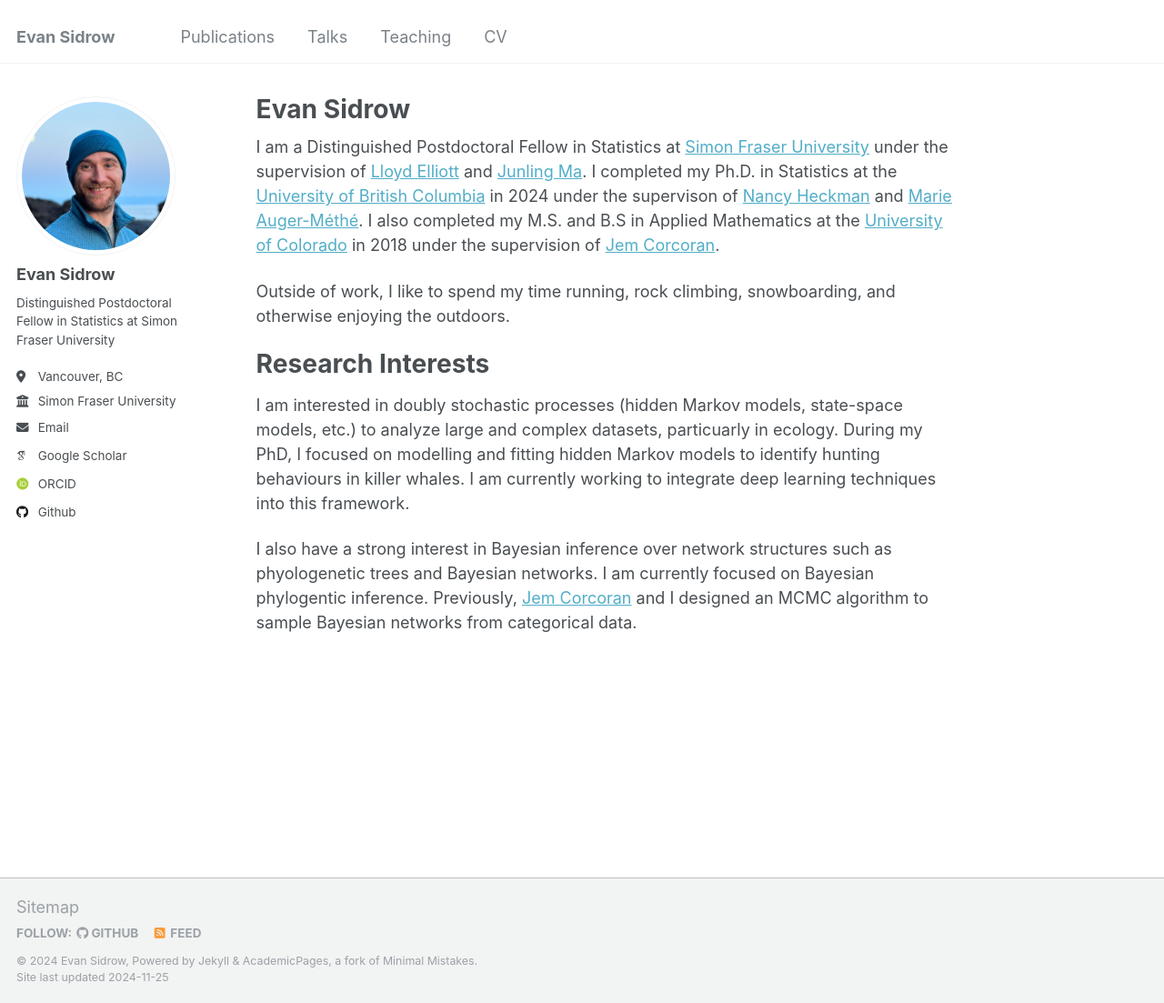
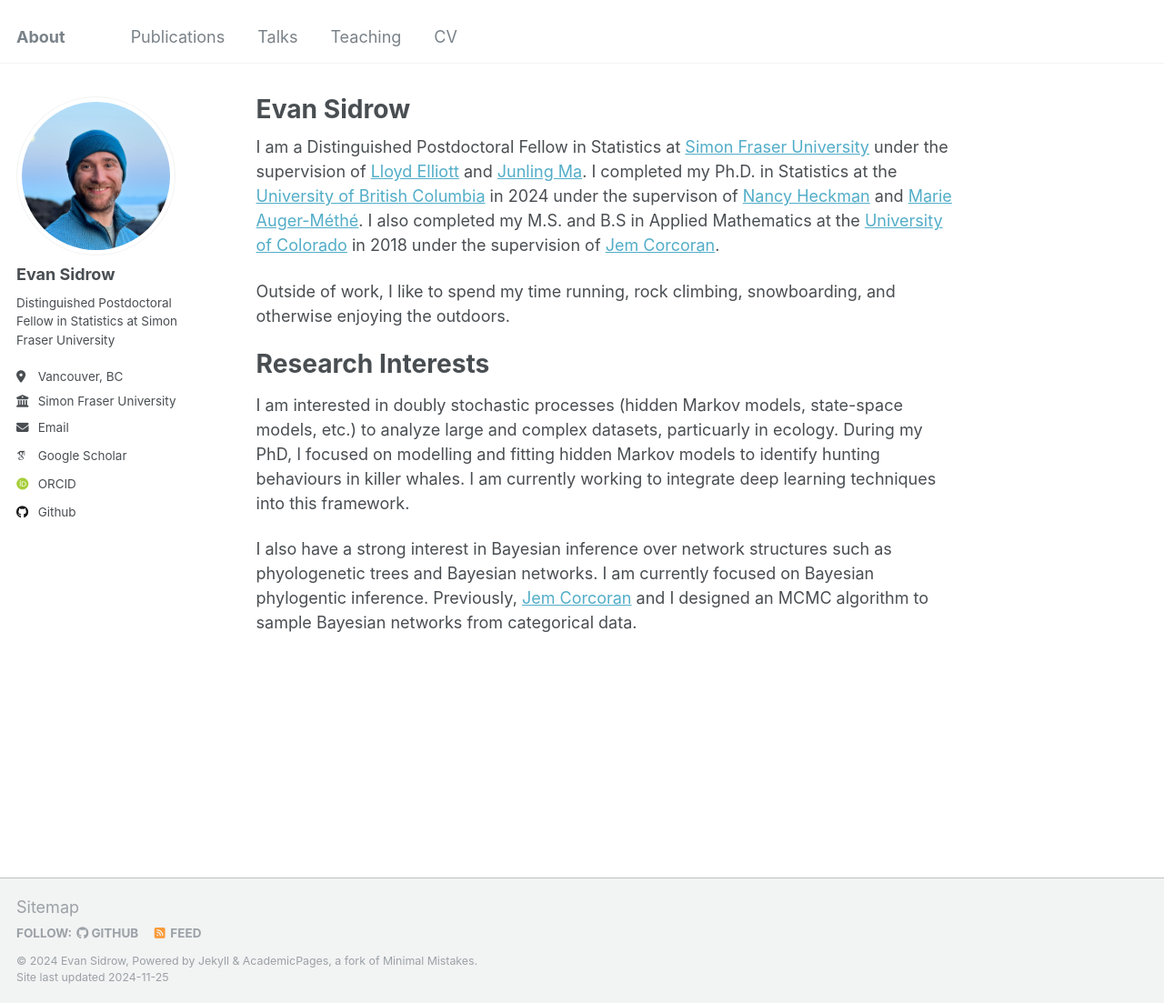
Before and after one commit to EvanSidrow/EvanSidrow.github.io, a Jekyll site: the page built from _pages/about.md, in a window 1280 px wide and 1103 px high. Shown: the whole window at 91% size. Built offline with Jekyll 4.4.1, drawn with Linux system fonts in a browser that asks for light colours; some web fonts are replaced.

Commit message:
Update _config.yml

```diff
--- a/_config.yml
+++ b/_config.yml
@@ -8,7 +8,7 @@
 
 # Basic Site Settings
 locale                   : "en-US"
-title                    : "Evan Sidrow"
+title                    : "About"
 title_separator          : "-"
 name                     : &name "Evan Sidrow"
 description              : &description "personal description"
```
